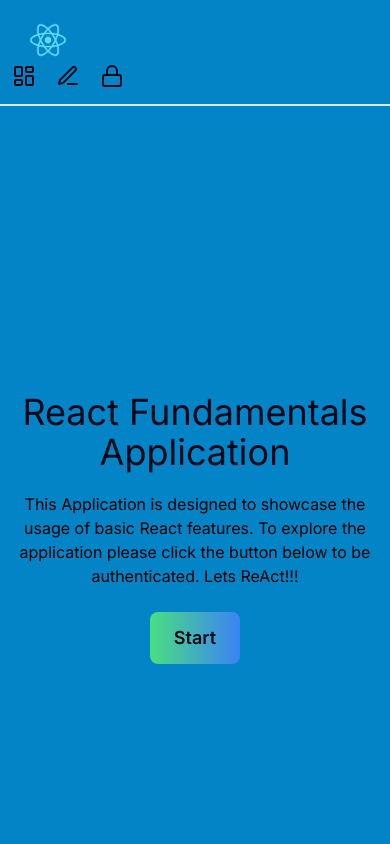
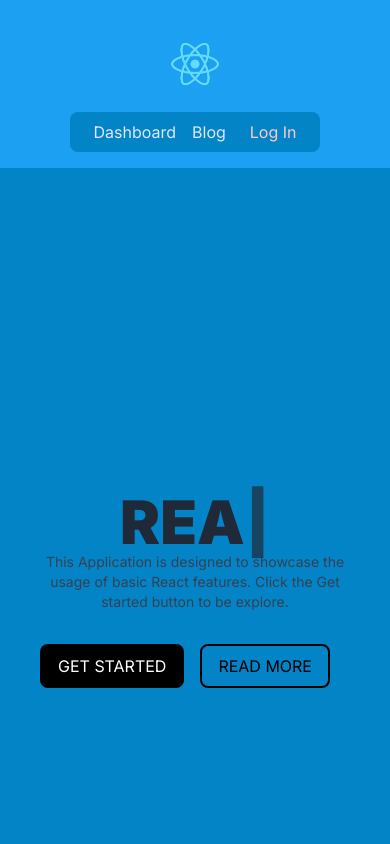
Before and after one commit to mutaremalcolm/demo, a Next.js app: page / in a window 390 px wide. Shown: the top 844 px of the page. Built offline with nearby package versions, Linux system fonts and the light colour scheme.

Commit message:
feat: Add typewriter effect to hero section and refactor navbar
- Implemented a typewriter effect in the hero section for dynamic text display.
- Refactored the navbar for improved structure and responsiveness.
- TODO: Implement a proper hero image to enhance visual appeal.

```diff
--- a/src/app/page.tsx
+++ b/src/app/page.tsx
@@ -2,23 +2,15 @@
 
 import Link from "next/link";
 import { Header } from "../components/Header/Header";
+import Hero from "@/components/Hero";
 // import Typewriter, { Options } from "typewriter-effect";
 
 export default function Home() {
   return (
     <>
     <main className="min-h-screen text-center flex flex-col items-center justify-center gap-6 mx-auto px-4 lg:px-8 bg-sky-600">
-      <Header
-        title="React Fundamentals Application"
-        subtitle="This Application is designed to showcase the usage of basic React features. To explore the application please click the button below to be authenticated. Lets ReAct!!!"
-        />
-        <Link href="/authentication/">
-          <button className="text-lg lg:text-xl font-semibold rounded-lg px-6 py-3 lg:py-4
-            bg-gradient-to-r from-green-400 to-blue-500">
-            Start
-          </button>
-        </Link>
-      </main>
+        <Hero/>
+    </main>
     </>
   );
 }
--- a/src/components/Footer.tsx
+++ b/src/components/Footer.tsx
@@ -13,7 +13,7 @@ const Footer = () => {
           {/* copyright */}
 
           <div className="text-black">
-            Copyright &copy; Malcolm Mutare. All Rights Reserved.
+            Copyright &copy;Made with Love by Malcolm Mutare. All Rights Reserved.
           </div>
         </div>
       </div>
--- /dev/null
+++ b/src/components/Hero.tsx
@@ -0,0 +1,49 @@
+import React from "react";
+import Link from "next/link";
+import Typewriter from "typewriter-effect";
+
+const Hero = () => {
+  return (
+    <div className="bg-sky-600 dark:bg-gray-800 flex relative z-20 items-center overflow-hidden">
+      <div className="container mx-auto px-6 flex relative py-16">
+        <div className="sm:w-2/3 lg:w-2/5 flex flex-col relative z-20">
+          <h1 className="font-bebas-neue uppercase text-6xl sm:text-8xl font-black flex flex-col leading-none dark:text-white text-gray-800">
+            <Typewriter
+              options={{
+                strings: ["ReAct Basics"],
+                autoStart: true,
+                loop: true,
+              }}
+            />
+          </h1>
+          <p className="text-sm sm:text-base text-gray-700 dark:text-white">
+            This Application is designed to showcase the usage of basic React
+            features. Click the Get started button to be explore.
+          </p>
+          <div className="flex mt-8">
+            <Link
+              href="/authentication/"
+              className="uppercase py-2 px-4 rounded-lg bg-black border-2 border-transparent text-white text-md mr-4 hover:bg-sky-900"
+            >
+              Get started
+            </Link>
+            <Link
+              href="/blog/"
+              className="uppercase py-2 px-4 rounded-lg bg-transparent border-2 border-black text-black dark:text-white hover:bg-sky-600 hover:text-white text-md"
+            >
+              Read more
+            </Link>
+          </div>
+        </div>
+        <div className="hidden sm:block sm:w-1/3 lg:w-3/5 relative">
+          <img
+            src="/assets/hero/hero.png"
+            className="max-w-xs md:max-w-sm m-auto"
+          />
+        </div>
+      </div>
+    </div>
+  );
+};
+
+export default Hero;
--- a/src/components/Navbar.tsx
+++ b/src/components/Navbar.tsx
@@ -1,75 +1,99 @@
 "use client";
 
-import { useEffect, useState } from "react";
-import Link from "next/link";
+// import { useEffect, useState } from "react";
+// import Link from "next/link";
 import { LayoutDashboard, LockIcon, PenLine } from "lucide-react";
 import React_Logo from "../../public/assets/navbar/React_Logo.png";
 import Image from "next/image";
 
 function Navbar() {
-  const [isMobile, setIsMobile] = useState(false);
+//   const [isMobile, setIsMobile] = useState(false);
 
-  useEffect(() => {
-    const handleResize = () => {
-      setIsMobile(window.innerWidth < 768);
-    };
+//   useEffect(() => {
+//     const handleResize = () => {
+//       setIsMobile(window.innerWidth < 768);
+//     };
 
-    handleResize();
-    window.addEventListener("resize", handleResize);
+//     handleResize();
+//     window.addEventListener("resize", handleResize);
 
-    return () => window.removeEventListener("resize", handleResize);
-  }, []);
+//     return () => window.removeEventListener("resize", handleResize);
+//   }, []);
 
-  return (
-    <nav className="flex flex-col lg:flex-row justify-between py-4 px-3 lg:px-8 bg-sky-600 border-b-2">
-      <div className="flex items-center">
-        <Link href="/">
-        <Image src={React_Logo} alt="React Logo" className="h-12 w-auto" />
-        </Link>
-      </div>
-      <div className="flex flex-row gap-5 text-xl lg:ml-auto">
-        <Link href="/dashboard/" className="flex items-center gap-2">
-          <span>
-            {isMobile ? (
-              <LayoutDashboard />
-            ) : (
-              <>
-                <LayoutDashboard />
-                <h1 className="sr-only">Dashboard</h1>
-              </>
-            )}
-          </span>
-          {!isMobile && <h1>Dashboard</h1>}
-        </Link>
-        <Link href="/blog/" className="flex items-center gap-2">
-          <span>
-            {isMobile ? (
-              <PenLine />
-            ) : (
-              <>
-                <PenLine />
-                <h1 className="sr-only">Blog</h1>
-              </>
-            )}
-          </span>
-          {!isMobile && <h1>Blog</h1>}
-        </Link>
-        <Link href="/authentication/" className="flex items-center gap-2">
-          <span>
-            {isMobile ? (
-              <LockIcon />
-            ) : (
-              <>
-                <LockIcon />
-                <h1 className="sr-only">Log In</h1>
-              </>
-            )}
-          </span>
-          {!isMobile && <h1>Log In</h1>}
-        </Link>
-      </div>
+//   return (
+//     <nav className="flex flex-col lg:flex-row justify-between py-4 px-3 lg:px-8 bg-sky-600 border-b-2">
+//       <div className="flex items-center">
+//         <Link href="/">
+//         <Image src={React_Logo} alt="React Logo" className="h-12 w-auto" />
+//         </Link>
+//       </div>
+//       <div className="flex flex-row gap-5 text-xl lg:ml-auto">
+//         <Link href="/dashboard/" className="flex items-center gap-2">
+//           <span>
+//             {isMobile ? (
+//               <LayoutDashboard />
+//             ) : (
+//               <>
+//                 <LayoutDashboard />
+//                 <h1 className="sr-only">Dashboard</h1>
+//               </>
+//             )}
+//           </span>
+//           {!isMobile && <h1>Dashboard</h1>}
+//         </Link>
+//         <Link href="/blog/" className="flex items-center gap-2">
+//           <span>
+//             {isMobile ? (
+//               <PenLine />
+//             ) : (
+//               <>
+//                 <PenLine />
+//                 <h1 className="sr-only">Blog</h1>
+//               </>
+//             )}
+//           </span>
+//           {!isMobile && <h1>Blog</h1>}
+//         </Link>
+//         <Link href="/authentication/" className="flex items-center gap-2">
+//           <span>
+//             {isMobile ? (
+//               <LockIcon />
+//             ) : (
+//               <>
+//                 <LockIcon />
+//                 <h1 className="sr-only">Log In</h1>
+//               </>
+//             )}
+//           </span>
+//           {!isMobile && <h1>Log In</h1>}
+//         </Link>
+//       </div>
+//     </nav>
+//   );
+// }
+return (
+<>
+<header className="flex flex-col items-center justify-between max-w-full md:max-w-6xl px-2 md:px-6 py-4 mx-auto md:flex-row">
+    <a href="/" className="text-indigo-900 z-10 active">
+        <Image src={React_Logo} alt='logo' className="w-24 py-4 md:py-0 g-image" />
+    </a>
+    <nav className="z-10">
+        <ul className="flex flex-row items-center px-6 py-2 text-indigo-100 bg-sky-600 rounded-lg">
+            <li className="pr-4">
+                <a href="/dashboard/">Dashboard</a>
+            </li>
+            <li className="pr-4">
+                <a href="/blog/" >Blog</a>
+            </li>
+            <li className="text-red-200">
+                <a href="/authentication/" className="ml-2">Log In</a>
+            </li>
+        </ul>
     </nav>
-  );
+</header>
+
+</>
+)
 }
 
 export default Navbar;
```
Also changed, not shown: public/assets/hero/React.png (added), 1 other file (tests, documents, lock files or other folders).
